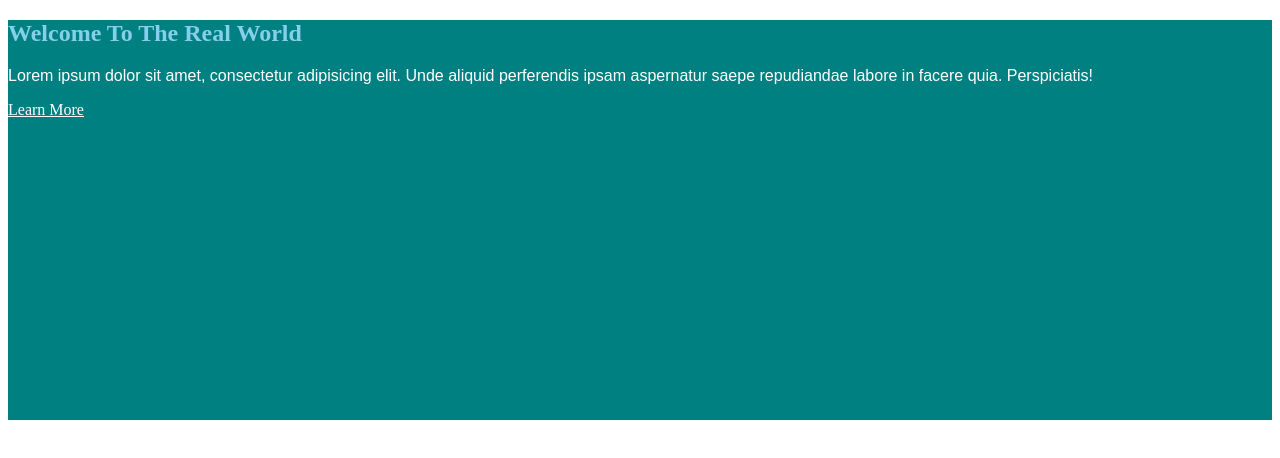
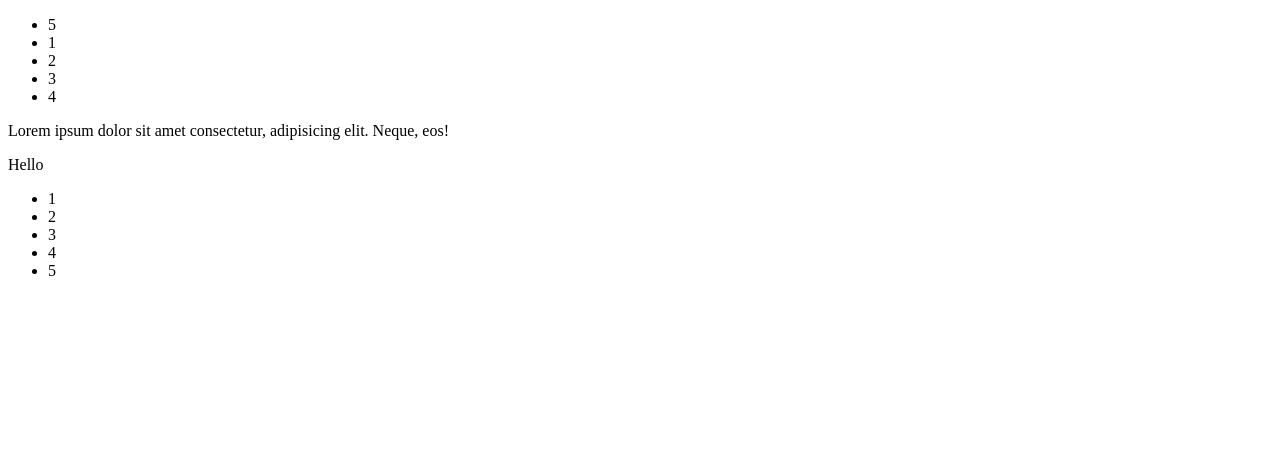
Before and after one commit to srsayed134/Practice-Purpose, a plain HTML site: page index.html in a window 1280 px wide. Drawn offline with Linux system fonts and the light colour scheme.

Commit message:
Revise all  append

```diff
--- a/app.js
+++ b/app.js
@@ -1,13 +1,18 @@
-let container = document.querySelector(".container");
-container.style.height = "400px";
-container.style.backgroundColor = "teal"
+//creat element
+//appendChild
+//append
+//prepend
+//insertBefore
 
-let h1Color = document.querySelector("h2");
-h1Color.style.color = "skyblue"
+//cathch first ul
+const firstUl = document.querySelector('ul')
+//create new li
+const newLi = document.createElement("li");
+//add text to newLi
+newLi.textContent = 5;
+//append newLi to firstUl
+firstUl.appendChild(newLi);
 
-let para = document.querySelector(".sub-headings");
-para.style.fontFamily = "sans-serif"
-para.style.color = "white"
-
-let btn = document.querySelector(".btn");
-btn.style.color = "white"
+//catch first li
+const firstLi = document.querySelector("li");
+firstUl.insertBefore(newLi, firstLi)
--- a/index.html
+++ b/index.html
@@ -5,23 +5,28 @@
     <meta http-equiv="X-UA-Compatible" content="IE=edge" />
     <meta name="viewport" content="width=device-width, initial-scale=1.0" />
     <title>Next Level JS</title>
-    <style>
-      h2 {
-        color: crimson;
-      }
-    </style>
   </head>
+  <body>
+    <!-- <h1>Goodbye World</h1> -->
 
-  <body>
-    <div class="container">
-      <h2 class="main-headings">Welcome To The Real World</h2>
-      <p class="sub-headings">
-        Lorem ipsum dolor sit amet, consectetur adipisicing elit. Unde aliquid
-        perferendis ipsam aspernatur saepe repudiandae labore in facere quia.
-        Perspiciatis!
-      </p>
-      <a href="" class="btn">Learn More</a>
-    </div>
+    <ul>
+      <li>1</li>
+      <li>2</li>
+      <li>3</li>
+      <li>4</li>
+    </ul>
+
+    <p>Lorem ipsum dolor sit amet consectetur, adipisicing elit. Neque, eos!</p>
+
+    <section>Hello</section>
+
+    <ul class="new-list">
+      <li>1</li>
+      <li>2</li>
+      <li>3</li>
+      <li>4</li>
+      <li>5</li>
+    </ul>
 
     <script src="app.js"></script>
   </body>
--- /dev/null
+++ b/style.css
@@ -0,0 +1,5 @@
+* {
+  padding: 0;
+  margin: 0;
+  box-sizing: border-box;
+}
```
